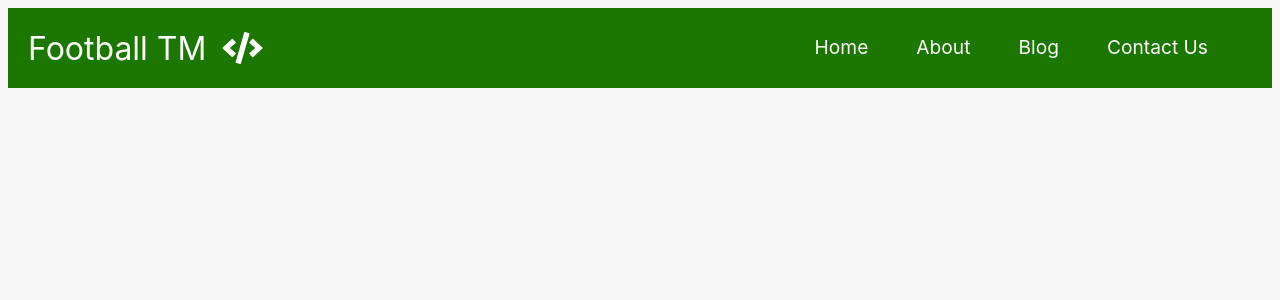
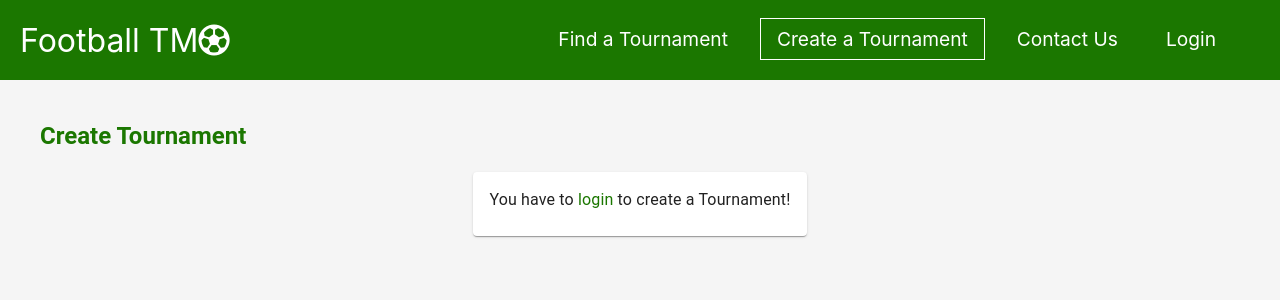
Before and after one commit to faiyaz97/footy-plan, a React (Create React App) app in the folder client-side/: page /createTournament in a window 1280 px wide. Shown: the top 300 px of the page. Built offline with nearby package versions, Linux system fonts and the light colour scheme.

Commit message:
modified navbar and create tournament page

```diff
--- a/client-side/src/App.css
+++ b/client-side/src/App.css
@@ -4,9 +4,10 @@ body{
     'Ubuntu', 'Cantarell', 'Fira Sans', 'Droid Sans', 'Helvetica Neue',
     sans-serif;
     background-color: rgb(245,245,245);
+    margin:0;
 }
 .container{
-  margin: 80px auto 0 auto;
+  margin: 40px auto 0 auto;
   max-width: 1200px;
 }
 .nav-container{
--- a/client-side/src/App.js
+++ b/client-side/src/App.js
@@ -14,14 +14,15 @@ import { logoutUser, getUserData } from './redux/actions/userActions';
 // components test
 import NavBar from "./components/layout/Navbar/Navbar";
 import AuthRoute from "./utility/AuthRoute";
+import axios from 'axios';
 
 // Pages
 import home from "./pages/home";
 import login from "./pages/login";
 import signup from "./pages/signup";
 import user from "./pages/user";
-import axios from 'axios';
 import tournament from "./pages/tournament";
+import createTournament from "./pages/createTournament";
 
 const theme = createMuiTheme(themeFile);
 
@@ -61,6 +62,7 @@ function App() {
               {/* ho modificato qua */}
               <Route exact path="/tournaments/:page/:tournamentId" component={tournament} />
               <Route exact path="/tournaments/:page/:tournamentId" component={tournament} />
+              <Route exact path="/createTournament" component={createTournament} />
             </Switch>
           </div>
         </Router>
--- a/client-side/src/components/layout/Navbar/Navbar.css
+++ b/client-side/src/components/layout/Navbar/Navbar.css
@@ -83,7 +83,7 @@
       width: 100%;
       border-top: 1pxsolid #fff;
       position: absolute;
-      top: 80px;
+      top: 55px;
       left: -110%;
       opacity: 1;
       transition: all 0.5s ease;
--- a/client-side/src/components/layout/Navbar/Navbar.js
+++ b/client-side/src/components/layout/Navbar/Navbar.js
@@ -12,7 +12,7 @@ function Navbar() {
           <div className="nav-container">
             <NavLink exact to="/" className="nav-logo">
               Football TM
-              <i className="fa fa-code"></i>
+              <i className="far fa-futbol"></i>
             </NavLink>
 
             <ul className={click ? "nav-menu active" : "nav-menu"}>
@@ -24,29 +24,18 @@ function Navbar() {
                   className="nav-links"
                   onClick={handleClick}
                 >
-                  Home
+                  Find a Tournament
                 </NavLink>
               </li>
               <li className="nav-item">
                 <NavLink
                   exact
-                  to="/about"
+                  to="/createTournament"
                   activeClassName="active"
                   className="nav-links"
                   onClick={handleClick}
                 >
-                  About
-                </NavLink>
-              </li>
-              <li className="nav-item">
-                <NavLink
-                  exact
-                  to="/blog"
-                  activeClassName="active"
-                  className="nav-links"
-                  onClick={handleClick}
-                >
-                  Blog
+                  Create a Tournament
                 </NavLink>
               </li>
               <li className="nav-item">
@@ -60,6 +49,17 @@ function Navbar() {
                   Contact Us
                 </NavLink>
               </li>
+              <li className="nav-item">
+                <NavLink
+                  exact
+                  to="/login"
+                  activeClassName="active"
+                  className="nav-links"
+                  onClick={handleClick}
+                >
+                  Login
+                </NavLink>
+              </li>
             </ul>
             <div className="nav-icon" onClick={handleClick}>
               <i className={click ? "fas fa-times" : "fas fa-bars"}></i>
--- a/client-side/src/components/tournament/PostTournament.js
+++ b/client-side/src/components/tournament/PostTournament.js
@@ -65,7 +65,7 @@ class PostTournament extends Component {
     handleSubmit = (event) => {
         event.preventDefault();
         this.props.postTournament({ name: this.state.name });
-      };
+    };
     render(){
         const { errors } = this.state;
         const { classes, UI: { loading }} = this.props;
--- a/client-side/src/components/tournament/TournamentTable.js
+++ b/client-side/src/components/tournament/TournamentTable.js
@@ -24,6 +24,9 @@ import { LinkOffRounded } from '@material-ui/icons';
 
 
 const styles = {
+    title: {
+        marginBottom: '10px',
+    },
     table : {
 
         '& .MuiDataGrid-row.Mui-odd': {
@@ -135,7 +138,8 @@ class TournamentTable extends Component {
 
         return (
             <div style={{ height: 400, width: '100%' }}>
-              <DataGrid autoHeight className={classes.table} rows={rows} columns={columns} pageSize={15} onRowClick={this.handleRowClick}  />
+                <Typography className={classes.title} variant="h5" color="primary"><b>Tournaments results</b></Typography>
+                <DataGrid autoHeight className={classes.table} rows={rows} columns={columns} pageSize={10} onRowClick={this.handleRowClick}  />
             </div>
           );
     }
--- /dev/null
+++ b/client-side/src/pages/createTournament.js
@@ -0,0 +1,193 @@
+import React, { Component } from 'react'
+import PropTypes from 'prop-types';
+import axios from 'axios';
+import TournamentDetails from '../components/tournament/TournamentDetails';
+import TournamentMatches from '../components/tournament/TournamentMatches';
+import StaticProfile from '../components/profile/StaticProfile';
+import withStyles from '@material-ui/core/styles/withStyles';
+import { Link } from 'react-router-dom';
+import TextField from '@material-ui/core/TextField';
+import Button from '@material-ui/core/Button';
+
+
+
+import { connect } from 'react-redux';
+import { postTournament, clearErrors } from '../redux/actions/dataActions';
+
+// MUI stuffs
+import Card from '@material-ui/core/Card';
+import CardContent from '@material-ui/core/CardContent';
+import CardMedia from '@material-ui/core/CardMedia';
+import Typography from '@material-ui/core/Typography';
+import Grid from '@material-ui/core/Grid';
+import MuiLink from '@material-ui/core/Link';
+
+const styles = {
+    image: {
+        width: 120,
+        objectFit: 'cover',
+        maxWidth: '100%',
+        borderRadius: '50%'
+    },
+    typography: {
+        flexGrow: 1,
+        align: "center"
+      },
+    title: {
+        paddingBottom: "20px"
+    }
+
+}
+
+class createTournament extends Component {
+
+    state = {
+        open: false,
+        name: '',
+        errors: {}
+    };
+
+    componentWillReceiveProps(nextProps){
+        if(nextProps.UI.errors){
+            this.setState({
+                errors: nextProps.UI.errors
+            });
+        }
+        if (!nextProps.UI.errors && !nextProps.UI.loading) {
+            this.setState({ name: '', open: false, errors: {} });
+        }
+
+    }
+
+    handleChange = (event) => {
+        this.props.clearErrors();
+        this.setState({ [event.target.name]: event.target.value })
+    };
+    handleSubmit = (event) => {
+        event.preventDefault();
+        this.props.postTournament({ name: this.state.name });
+    };
+
+    render() {
+
+        const { errors } = this.state;
+        const {
+            classes,
+            user: {
+                authenticated
+            }
+        } = this.props;
+
+        if(!authenticated){
+            console.log("AUTH: " + authenticated)
+        }
+
+        const authText = (
+            !authenticated ? (
+                <Grid container className={classes.container} justify="center">
+                    <Grid item  xs='auto'>
+                        <Card className={classes.commentsCard}>
+                            <CardContent className={classes.content}>
+                                <Typography variant="body1" className={classes.typography}>You have to&nbsp;
+                                    <MuiLink component={Link} to={`/login`} variant="body1">
+                                         login
+                                    </MuiLink>
+                                    &nbsp;to create a Tournament!
+                                </Typography>
+                            </CardContent>
+                        </Card>
+                    </Grid>
+                </Grid>
+            ) : (
+                <Grid container className={classes.container} direction="row">
+                    <Grid item xs={12}>
+                        <Card className={classes.commentsCard}>
+                        <Grid container className={classes.container} direction="row">
+                        <Grid item  sm={6} xs={12}>
+                            <CardContent className={classes.content}>
+                                    <form onSubmit={this.handleSubmit}>
+                                    <TextField
+                                        name="name"
+                                        type="text"
+                                        label="Tournament name"
+                                        multiline
+                                        rows="3"
+                                        placeholder="tournament name"
+                                        error={errors.name ? true : false}
+                                        helperText={errors.name}
+                                        className={classes.textField}
+                                        onChange={this.handleChange}
+                                        fullWidth
+                                        />
+                                        <Button type="submit" variant="contained" color="primary"
+                                            className={classes.submitButton}>
+                                                Submit
+                                        </Button>
+                                    </form>
+                                </CardContent>
+                        </Grid>
+
+                            <Grid item  sm={6} xs={12}>
+                            <CardContent className={classes.content}>
+                                    <form onSubmit={this.handleSubmit}>
+                                    <TextField
+                                        name="name"
+                                        type="text"
+                                        label="Tournament name"
+                                        multiline
+                                        rows="3"
+                                        placeholder="tournament name"
+                                        error={errors.name ? true : false}
+                                        helperText={errors.name}
+                                        className={classes.textField}
+                                        onChange={this.handleChange}
+                                        fullWidth
+                                        />
+                                        <Button type="submit" variant="contained" color="primary"
+                                            className={classes.submitButton}>
+                                                Submit
+                                        </Button>
+                                    </form>
+                                </CardContent>
+                            </Grid>
+                            </Grid>
+                        </Card>
+                    </Grid>
+                </Grid>
+            )
+        );
+
+
+        return (
+
+
+
+            <Grid container spacing={0} direction="row" alignItems="center">
+                <Grid container className={classes.title}>
+                    <Grid item sm={10} xs={12}>
+                        <Typography variant="h5" color="primary" className={classes.typography}><b>Create Tournament</b></Typography>
+                    </Grid>
+                </Grid>
+                {authText}
+            </Grid>
+        )
+    }
+}
+
+createTournament.protoTypes = {
+    classes: PropTypes.object.isRequired,
+
+    user: PropTypes.object.isRequired,
+
+    postTournament: PropTypes.func.isRequired,
+    clearErrors: PropTypes.func.isRequired,
+    UI: PropTypes.object.isRequired
+}
+
+const mapStateToProps = state => ({
+    user: state.user,
+
+    UI: state.UI
+})
+
+export default connect(mapStateToProps, {postTournament, clearErrors})(withStyles(styles)(createTournament));
--- a/client-side/src/pages/home.js
+++ b/client-side/src/pages/home.js
@@ -29,7 +29,6 @@ class home extends Component {
 
         return (
             <Grid container>
-                <Typography variant="h5" color="primary"><b>Search Tournament</b></Typography>
                 <Grid item sm={12} xs={12}>
                     {recentTournamentsMarkup}
                 </Grid>
```
Also changed, not shown: 1 other file (tests, documents, lock files or other folders).
